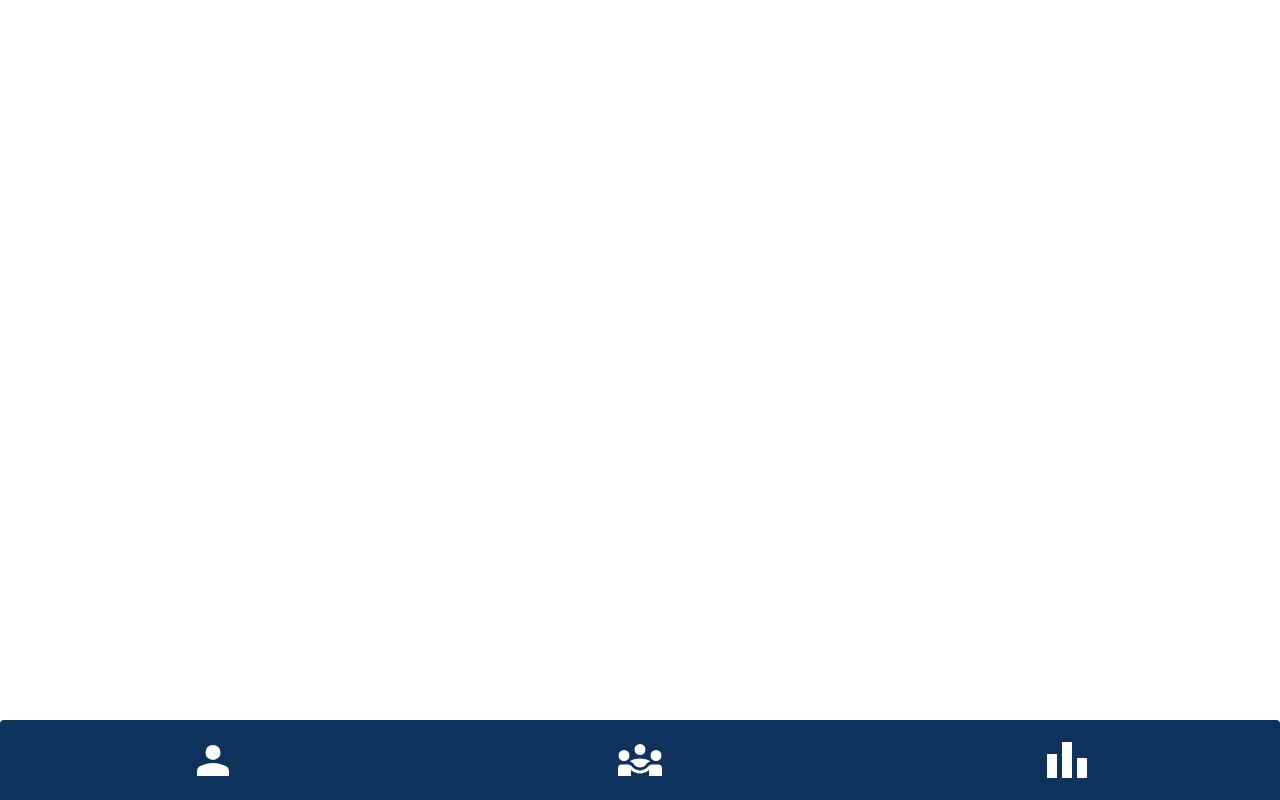
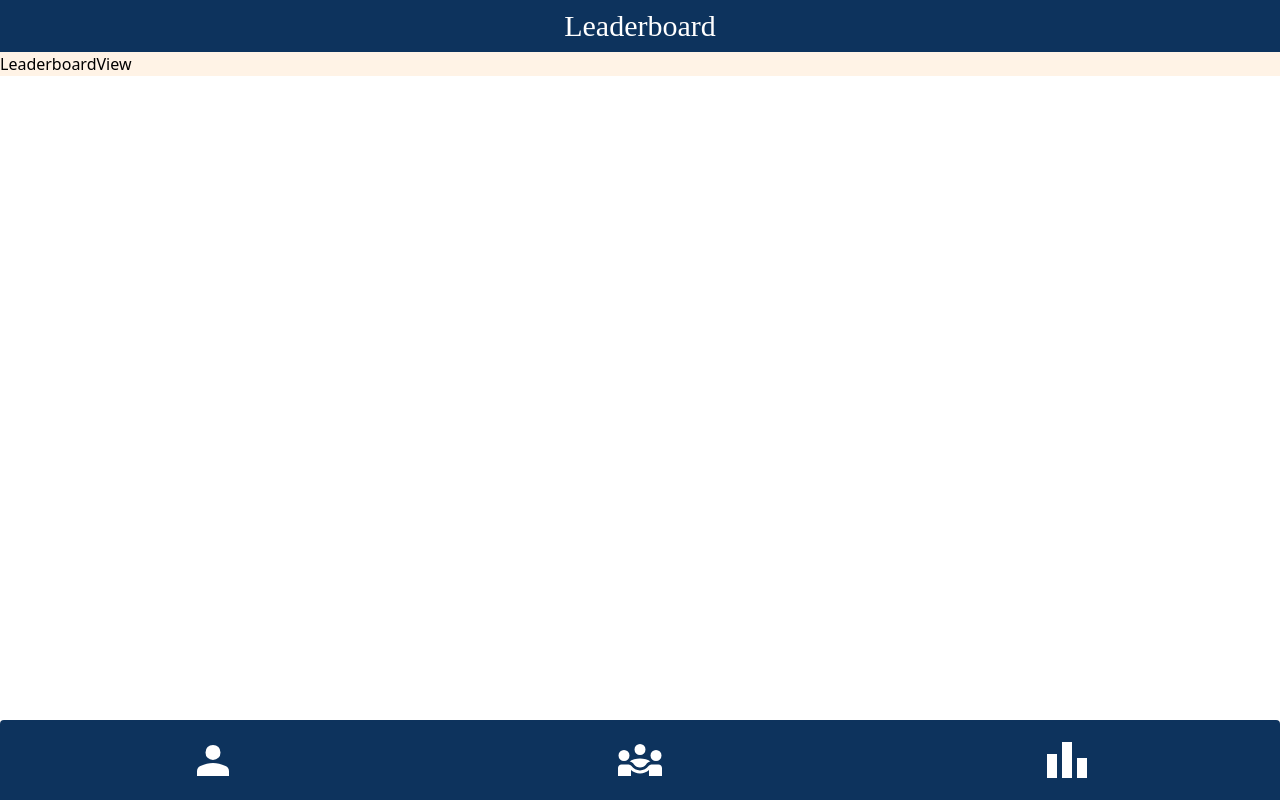
Before and after one commit to MinjiKong/BurnOut, a React (Create React App) app: page /leaderboard in a window 1280 px wide. Before the commit this address had no page. Built offline with nearby package versions, Linux system fonts and the light colour scheme; a web font is replaced by a local one.

Commit message:
Finished Header

```diff
--- a/src/App.js
+++ b/src/App.js
@@ -2,22 +2,46 @@ import ApplicationsView from "./components/ApplicationsView";
 import CommunityView from "./components/CommunityView";
 import Navbar from "./components/Navbar";
 import { BrowserRouter as Router, Route, Routes} from 'react-router-dom';
+import Header from "./components/Header";
+import LeaderboardView from "./components/LeaderboardView";
+import { useLocation } from "react-router-dom";
+import { useState } from "react";
+
+function App() {
+  const location = useLocation();
+  const [headerText, setHeader] = useState("Burn Out");
+  console.log(location.pathname)
+
+  var text = "Burn Out"
+  switch (location.pathname) {
+    case '/':
+      text = "My Applications"
+      break;
+    case '/community':
+      text = "Community"
+      break;
+    case '/leaderboard':
+      text = "Leaderboard"
+      break;
+    default:
+      text = "Burn Out"
+      break;
+  }
 
 
-function App() {
   return (
     <div className="App bg-beige">
-        <Router>
-          {/* <Header/>  */}
+        {/* <Router>   */}
+          <Header text={text}/>
           <Routes>
             <Route path='/' element={<ApplicationsView/>}></Route>
             {/* <Route path="/login" element={<Login/>}></Route> */}
             <Route path="/community" element={<CommunityView />}></Route>
             {/* <Route path='/settings' element={<Settings />}></Route> */}
-
+            <Route path='/leaderboard' element={<LeaderboardView />}></Route>
           </Routes>
           <Navbar />
-        </Router>
+        {/* </Router> */}
 
 
     </div>
--- /dev/null
+++ b/src/components/Header.jsx
@@ -0,0 +1,21 @@
+import React from 'react'
+import { useState } from 'react';
+import { useLocation } from 'react-router-dom';
+
+
+function Header(props) {
+    // const [header, setHeader] = useState('BurnOut');
+
+    console.log("From Header: " + props.text);
+
+
+
+
+  return (
+    <div className='top-0 h-13 p-2 w-full relative bg-dark-navy flex justify-center'>
+        <h1 className='text-white text-3xl font-saira text-center my-auto'>{props.text}</h1>
+    </div>
+  )
+}
+
+export default Header
--- /dev/null
+++ b/src/components/LeaderboardView.jsx
@@ -0,0 +1,9 @@
+import React from 'react'
+
+function LeaderboardView() {
+  return (
+    <div>LeaderboardView</div>
+  )
+}
+
+export default LeaderboardView
--- a/src/components/LeadershipView.jsx
+++ /dev/null
@@ -1,9 +0,0 @@
-import React from 'react'
-
-function LeadershipView() {
-  return (
-    <div>LeadershipView</div>
-  )
-}
-
-export default LeadershipView
--- a/src/components/Navbar.jsx
+++ b/src/components/Navbar.jsx
@@ -1,5 +1,6 @@
 import React from 'react'
 import { Link } from 'react-router-dom'
+import Header from './Header'
 
 
 function Navbar() {
--- a/src/index.js
+++ b/src/index.js
@@ -3,11 +3,14 @@ import ReactDOM from 'react-dom/client';
 import './index.css';
 import App from './App';
 import reportWebVitals from './reportWebVitals';
+import { BrowserRouter as Router, Route, Routes} from 'react-router-dom';
 
 const root = ReactDOM.createRoot(document.getElementById('root'));
 root.render(
   <React.StrictMode>
-    <App />
+    <Router>
+      <App />
+    </Router>
   </React.StrictMode>
 );
 
```
